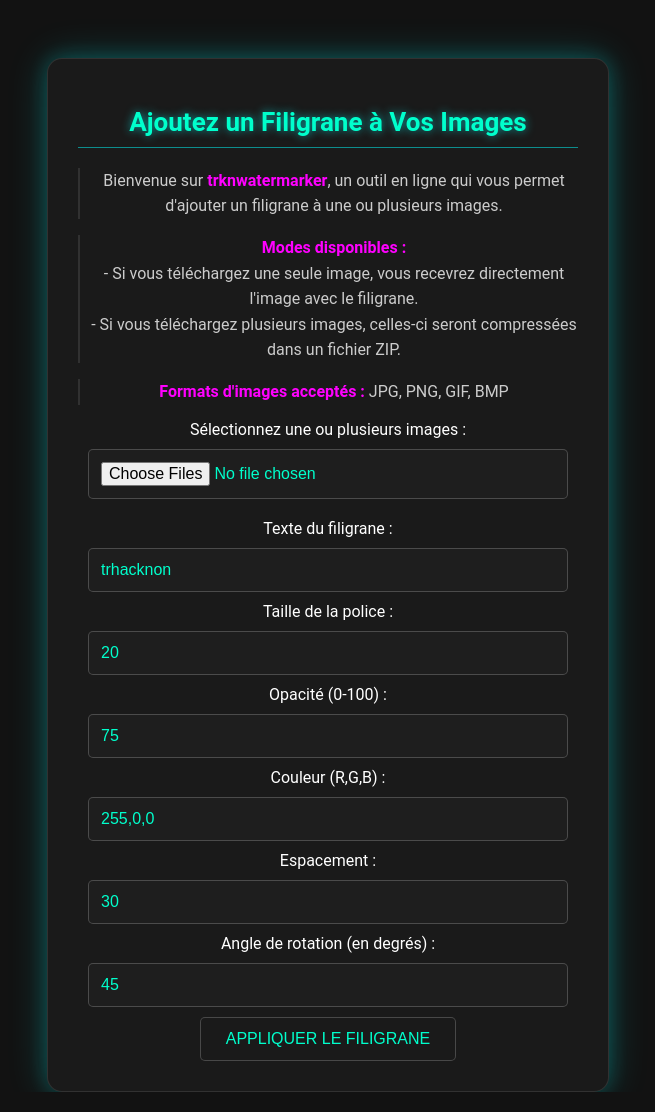
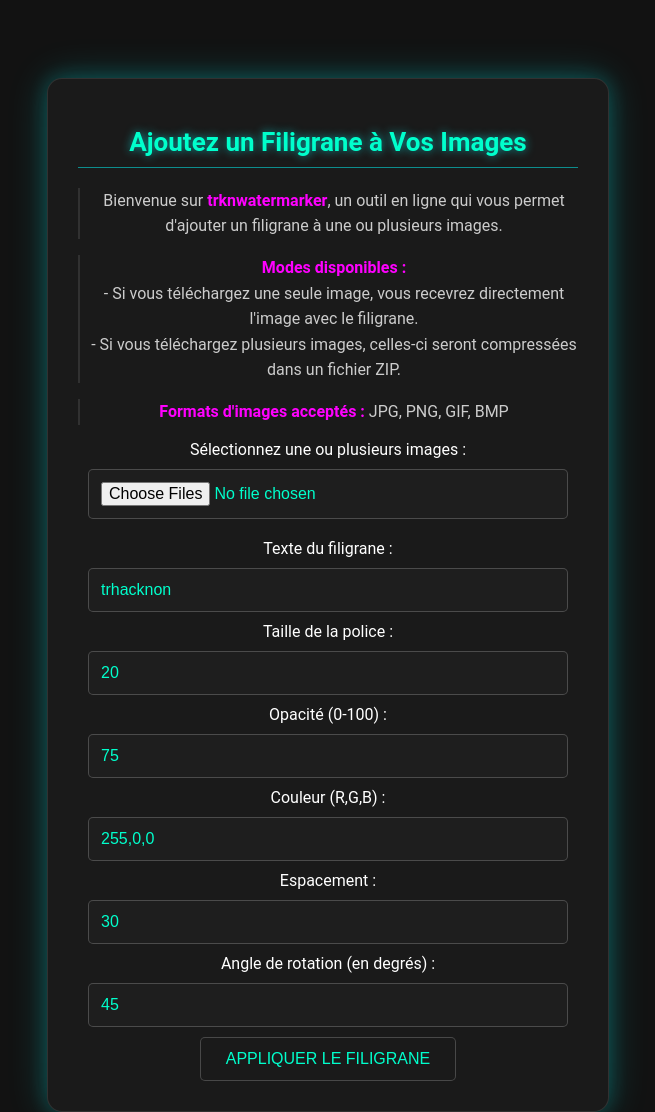
Before and after one commit to tucommenceapousser/trknwatermarker, a Flask app: page / in a window 1280 px wide. Shown: the whole page, without its empty margins (312-967 px from the left). Run offline with Flask 3, Linux system fonts and the light colour scheme.

Commit message:
Update styles.css

```diff
--- a/static/styles.css
+++ b/static/styles.css
@@ -8,8 +8,8 @@ body {
   height: 100vh;
   margin: 0;
   padding: 0;
-  padding-top: 80px;
-  margin-top: 80px;
+  padding-top: 90px;
+  margin-top: 90px;
   box-sizing: order-box;
 }
 
```
